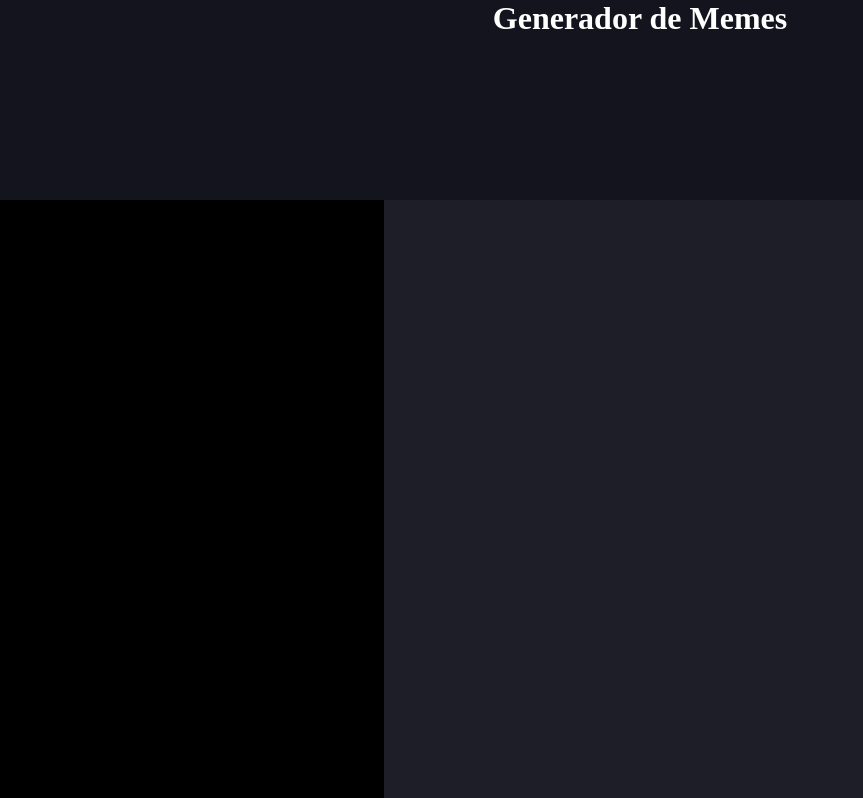
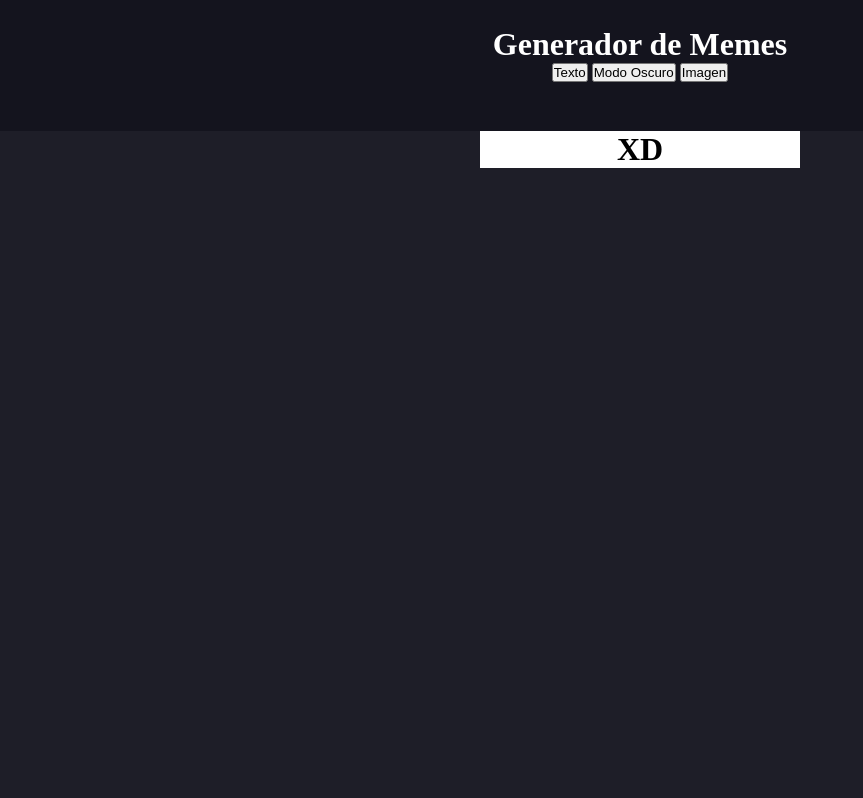
Before and after one commit to Rocuant20/Generador-de-Memes, a plain HTML site: page index.html in a window 1280 px wide. Shown: the top 798 px of the page, without its empty margins (0-863 px from the left). Drawn offline with Linux system fonts and the light colour scheme.

Commit message:
Probando cosas

```diff
--- a/index.html
+++ b/index.html
@@ -4,21 +4,20 @@
     <meta charset="UTF-8">
     <meta http-equiv="X-UA-Compatible" content="IE=edge">
     <meta name="viewport" content="width=device-width, initial-scale=1.0">
-    <title>Document</title>
+    <title>Generador de Memes</title>
     <link rel="stylesheet" href="style.css">
 </head>
 <body>
     <header class="encabezado">
         <div class="titulo">
-        <h1>Generador de Memes</h1>
+          <h1>Generador de Memes</h1>
         </div>
-        <div class="botones">
-            <form action="">
+          <div class="botones">
+           <form action="">
             <button class="texto">Texto</button>
             <button class="modooscuro">Modo Oscuro</button>
             <button class="imagen">Imagen</button>
-            </form>
-
+         </form>
         </div>
     </header>
     <main class="texto-y-meme">
--- a/style.css
+++ b/style.css
@@ -1,41 +1,50 @@
 *{
     margin: 0;
     padding: 0;
-    height: 100vh;
+
 }
 body{
     background-color: rgb(30,30,40);
+    flex-direction: column;
+    height: 100vh;
 }
 /* .......................................Encabezado......................................... */
 .encabezado{
-    height: 25%;
+    height: 10%;
     display: flex;
     flex-direction: column;
     align-items: center;
     background-color: rgb(20,20,30);
-    /* padding: 2% ; */
-
+    padding: 2% ;
 }
 .botones{
-
+    display: flex;
+    flex-direction: row;
+    height: ;
 
 
 }
 .titulo{
     color: white;
+
+
 }
 /* ........................................Principal........................................... */
 .texto-y-meme{
-    /* display: flex;
-    justify-content: center; */
-    background-color: black;
-    width: 30%;
+
+    display: flex;
+    align-items: center;
+    justify-content: center;
+
 
 }
-/* .caja-meme{
+.caja-meme{
     display: flex;
+    flex-direction: column;
     justify-content: center;
-    width: 30%;
+    align-items: center;
+    height: 25%;
+    width: 25%;
     background-color: white;
-    margin-top: 10%;
-} */
+
+}
```
